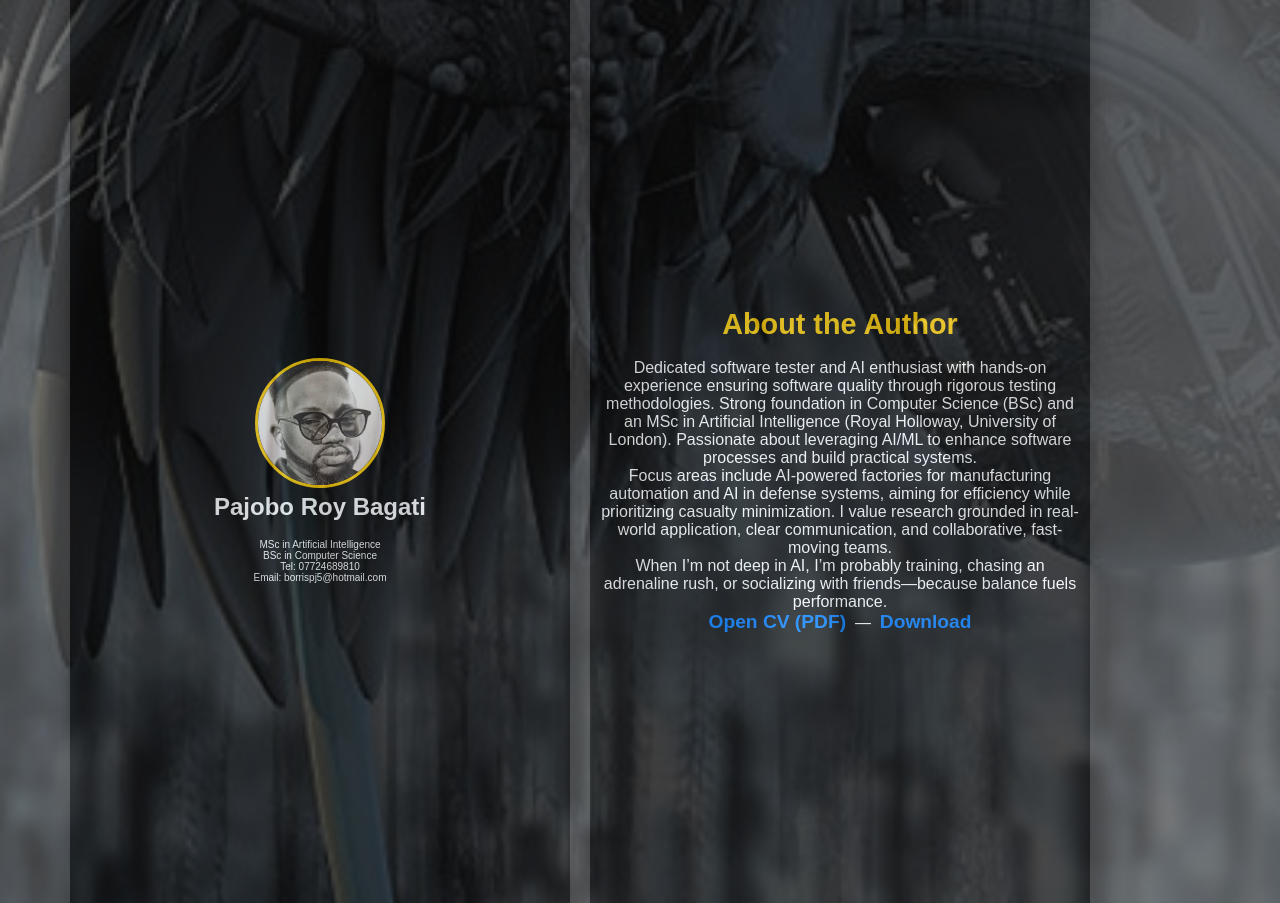
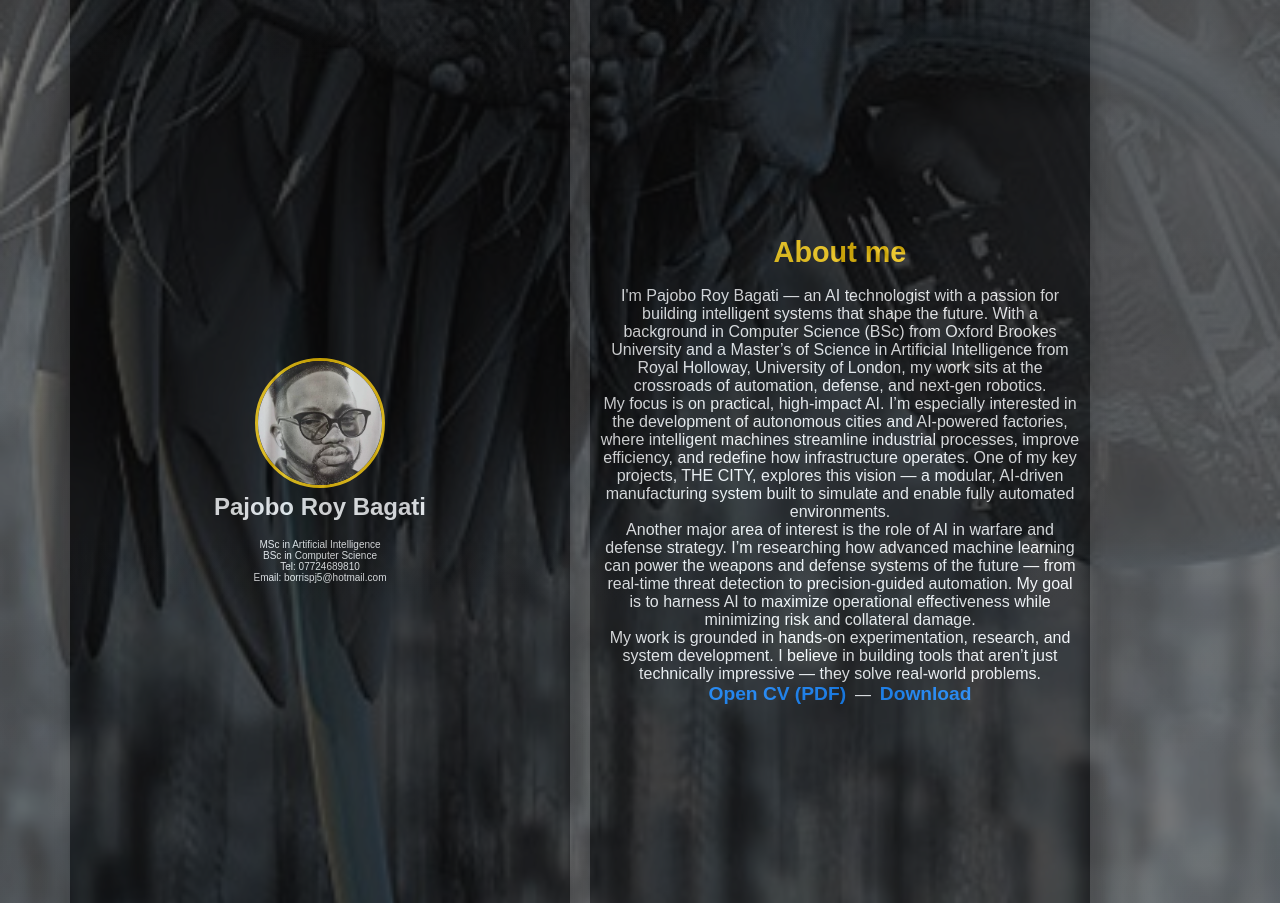
Before and after one commit to BORRIS-ROY/portfolio_backend, a Django app: page / in a window 1280 px wide. Shown: the part 1460-2363 px from the top of the page. Run offline with Django 5.2, Linux system fonts and the light colour scheme.

Commit message:
web update 13

```diff
--- a/portfolio_backend/templates/index.html
+++ b/portfolio_backend/templates/index.html
@@ -68,21 +68,29 @@
                     </div>
 
                     <div class="cv-container">
-                        <h2>About the Author</h2>
+                        <h2>About me</h2>
                         <p>
-                        Dedicated software tester and AI enthusiast with hands-on experience ensuring software quality
-                        through rigorous testing methodologies. Strong foundation in Computer Science (BSc) and an MSc
-                        in Artificial Intelligence (Royal Holloway, University of London). Passionate about leveraging
-                        AI/ML to enhance software processes and build practical systems.
+                            I'm Pajobo Roy Bagati — an AI technologist with a passion for building intelligent systems
+                            that shape the future. With a background in Computer Science (BSc) from Oxford Brookes University and
+                            a Master’s of Science in Artificial Intelligence from Royal Holloway, University of London,
+                            my work sits at the crossroads of automation, defense, and next-gen robotics.
                         </p>
                         <p>
-                        Focus areas include AI-powered factories for manufacturing automation and AI in defense systems,
-                        aiming for efficiency while prioritizing casualty minimization. I value research grounded in
-                        real-world application, clear communication, and collaborative, fast-moving teams.
+                            My focus is on practical, high-impact AI. I’m especially interested in the development
+                            of autonomous cities and AI-powered factories, where intelligent machines streamline
+                            industrial processes, improve efficiency, and redefine how infrastructure operates.
+                            One of my key projects, THE CITY, explores this vision — a modular, AI-driven manufacturing
+                            system built to simulate and enable fully automated environments.
                         </p>
                         <p>
-                        When I’m not deep in AI, I’m probably training, chasing an adrenaline rush, or socializing with
-                        friends—because balance fuels performance.
+                            Another major area of interest is the role of AI in warfare and defense strategy.
+                            I’m researching how advanced machine learning can power the weapons and defense
+                            systems of the future — from real-time threat detection to precision-guided automation.
+                            My goal is to harness AI to maximize operational effectiveness while minimizing risk and collateral damage.
+                        </p>
+                        <p>
+                            My work is grounded in hands-on experimentation, research, and system development. I believe in
+                            building tools that aren’t just technically impressive — they solve real-world problems.
                         </p>
                         <p>
                         <a href="{% static 'pdfs/Bagati-CV.pdf' %}" target="_blank" rel="noopener">Open CV (PDF)</a>
@@ -97,7 +105,7 @@
             <div class="slides slide2">
                 <!--<h2>Background</h2>-->
                 <div class="para">
-                    <h2>Summary</h2>
+                    <h2>Professional Summary</h2>
                     <p>Dedicated software tester and AI enthusiast with 6 months of hands-on experience in ensuring software quality
                         through rigorous testing methodologies. Equipped with a strong foundation in Computer Science (BSc) and a MSc in
                         Artificial Intelligence at Royal Holloway University of London. I have a passion for leveraging AI and machine learning
```
